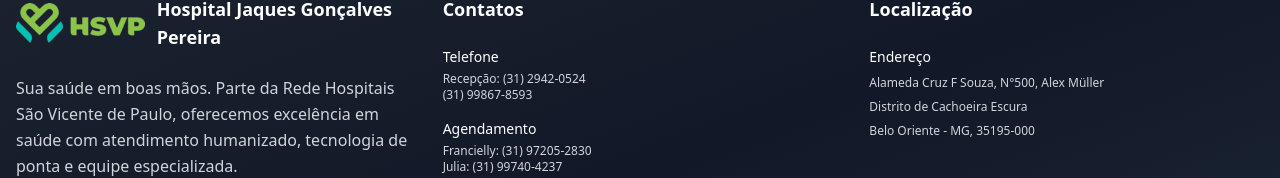
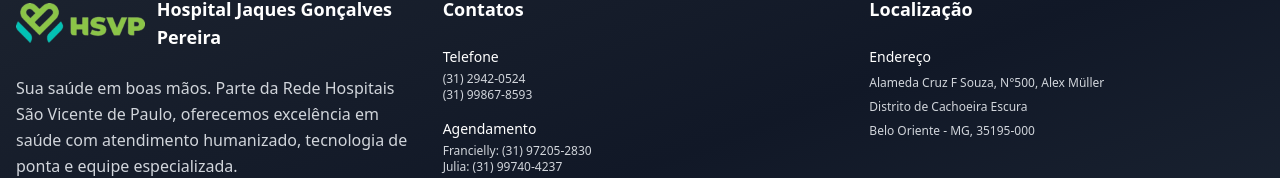
Before and after one commit to mataleone/vital-pages-launch, a React (Vite) app: page / in a window 1280 px wide. Shown: the part 8301-8479 px from the top of the page. Built offline with nearby package versions, Linux system fonts and the light colour scheme.

Commit message:
Remove "Recepção:" from footer

```diff
--- a/src/components/ModernFooter.tsx
+++ b/src/components/ModernFooter.tsx
@@ -13,9 +13,9 @@ const ModernFooter = () => {
                 alt="Hospital Jaques Gonçalves Pereira"
                 className="h-10 w-auto"
               />
-              <div>
+               <div>
                 <div className="text-lg font-bold">Hospital Jaques Gonçalves Pereira</div>
-              </div>
+               </div>
             </div>
 
             <p className="text-gray-300 mb-6 leading-relaxed">
@@ -41,7 +41,7 @@ const ModernFooter = () => {
             <div className="space-y-4">
               <div>
                 <div className="text-sm font-medium text-white mb-1">Telefone</div>
-                <div className="text-xs text-gray-300">Recepção: (31) 2942-0524</div>
+                <div className="text-xs text-gray-300">(31) 2942-0524</div>
                 <div className="text-xs text-gray-300">(31) 99867-8593</div>
               </div>
 
```
